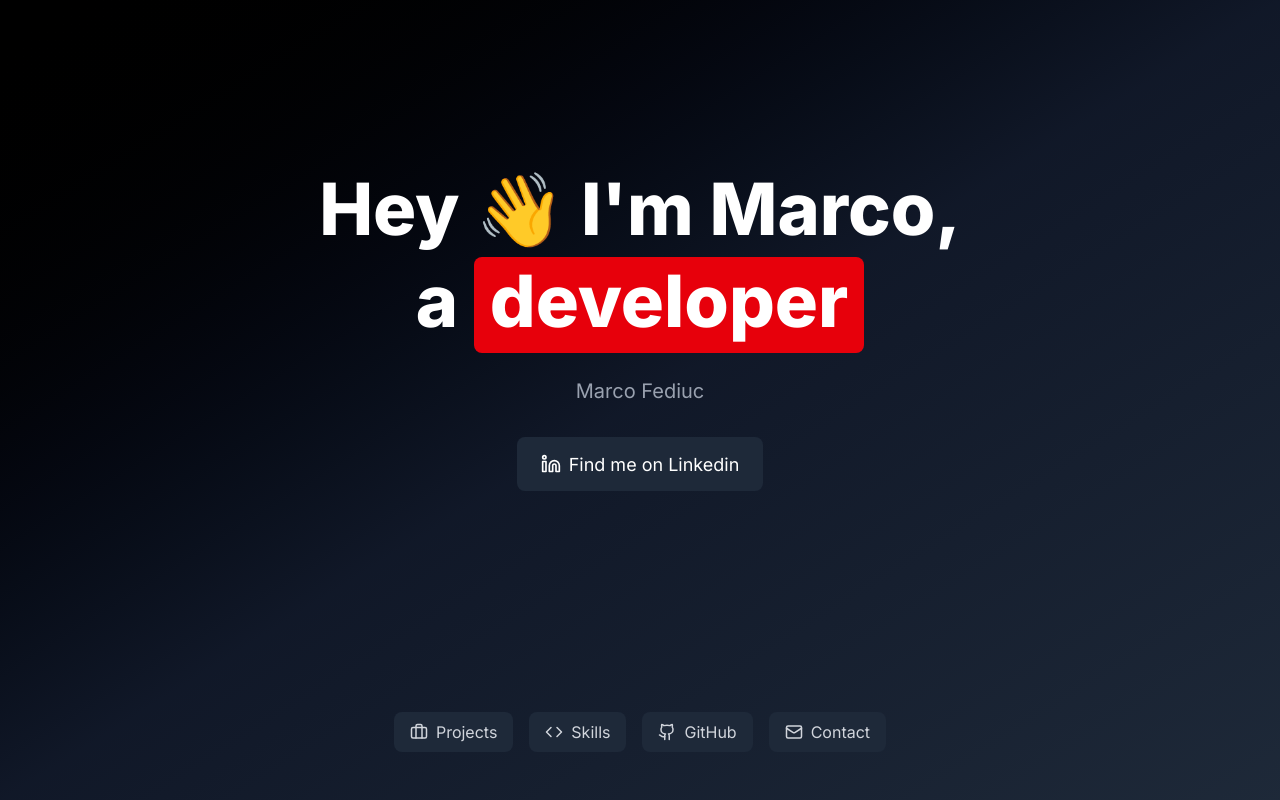
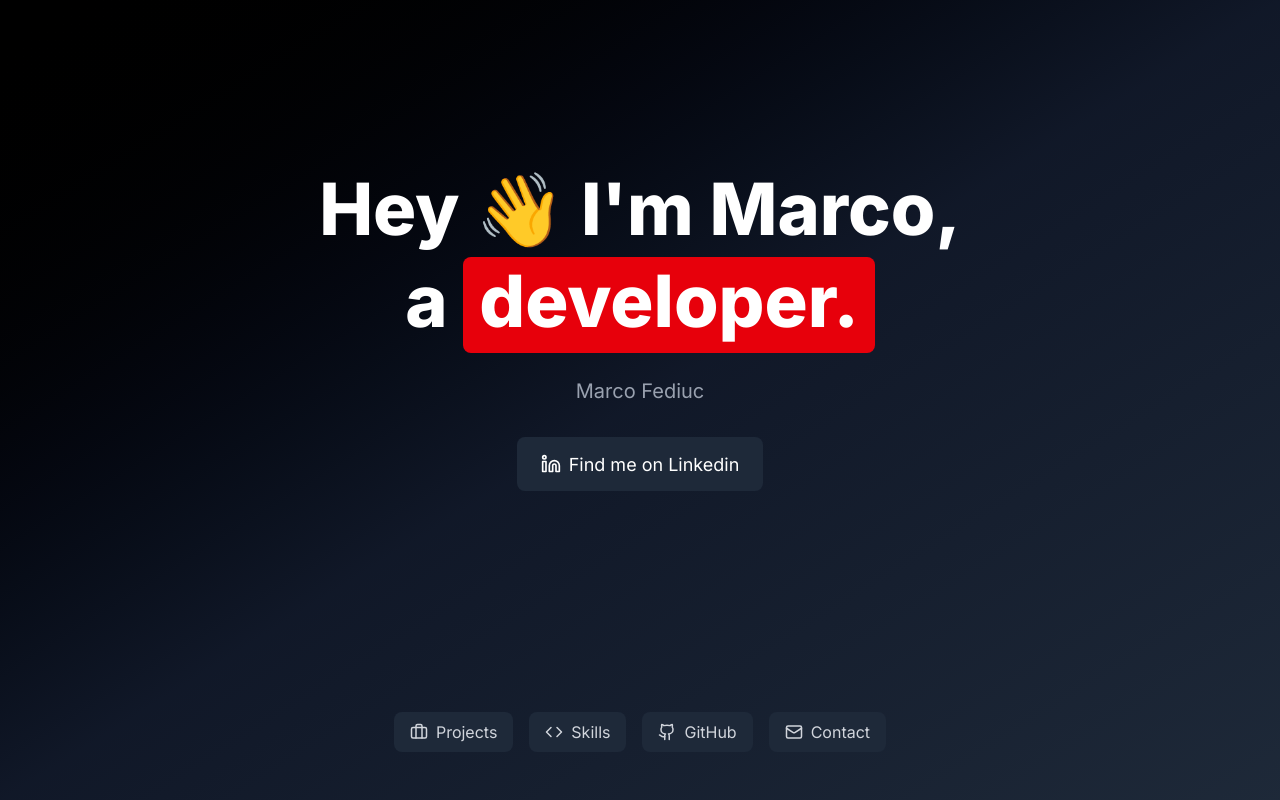
Before and after one commit to terabvte/portfolio, a Next.js app: page / in a window 1280 px wide. Built offline with nearby package versions, Linux system fonts and the light colour scheme.

Commit message:
changing hero text

```diff
--- a/app/page.tsx
+++ b/app/page.tsx
@@ -32,7 +32,7 @@ const PortfolioPage: React.FC = () => {
         <h1 className="mb-6 text-4xl font-extrabold sm:text-5xl md:text-7xl">
           a{" "}
           <span className="inline-block p-2 sm:p-4 sm:pt-2 text-white bg-red-600 rounded-lg">
-            developer
+            developer.
           </span>
         </h1>
 
```
